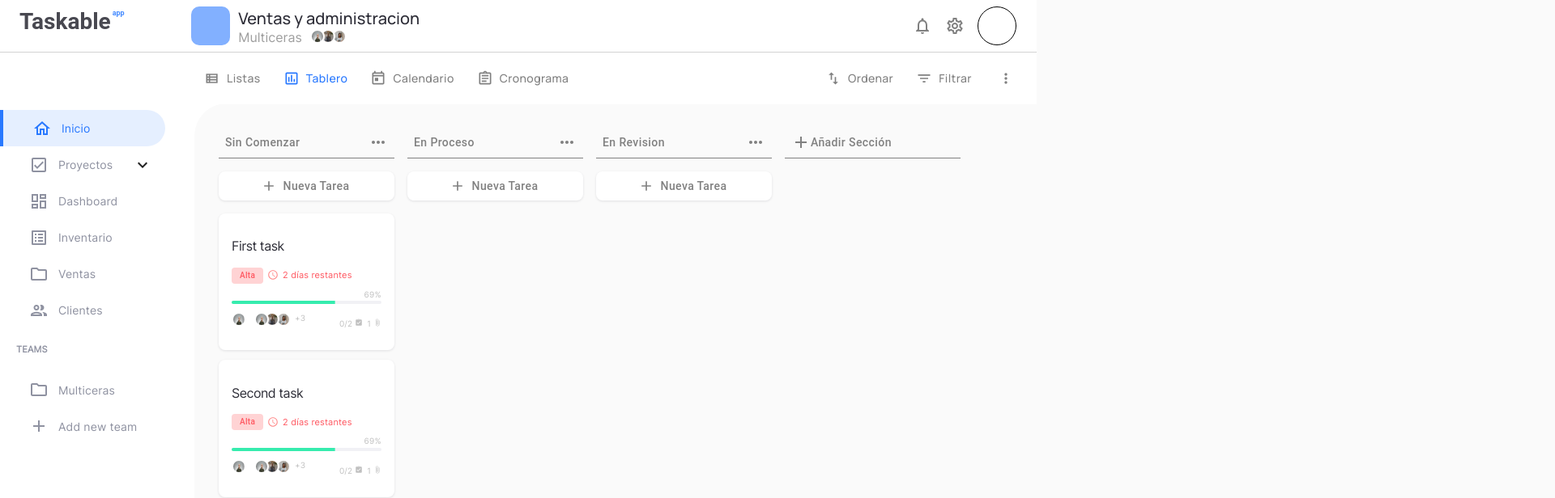
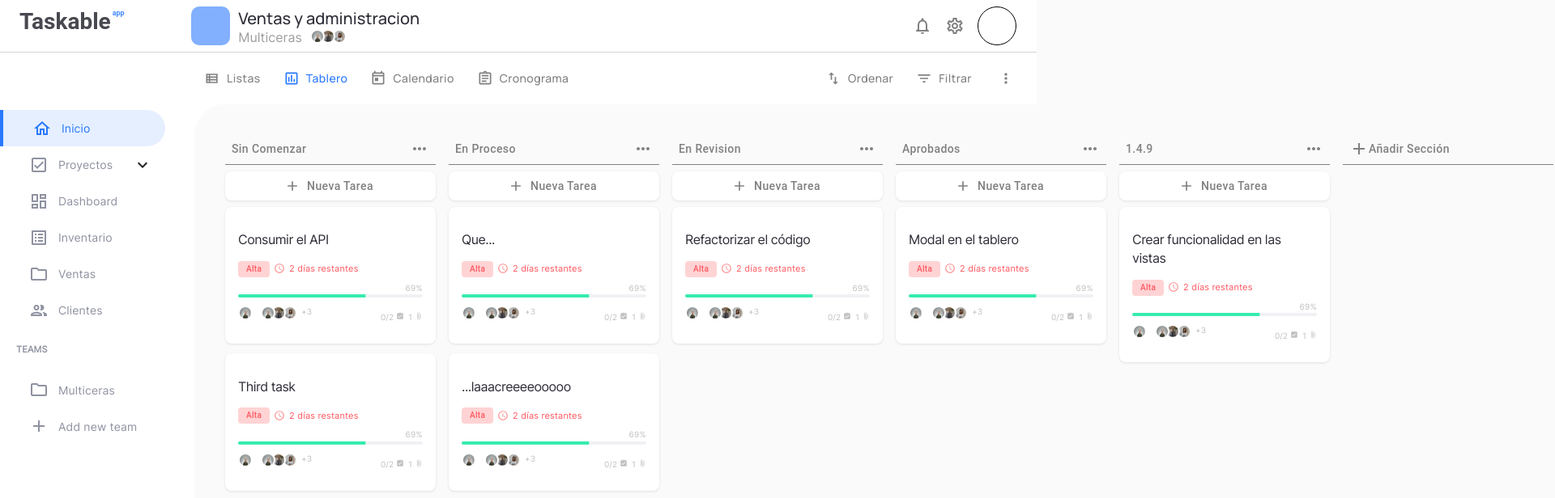
Before and after one commit to AngelP11/taskable, a React (Create React App) app: page /taskable/tablero in a window 1280 px wide. Shown: the top 616 px of the page at 81% size, 1920 px wide, since content can reach past the window. Built offline with nearby package versions, Linux system fonts and the light colour scheme.

Commit message:
scroll horizontal en el tablero

```diff
--- a/src/components/App.js
+++ b/src/components/App.js
@@ -5,7 +5,6 @@ import { BrowserRouter, Route, Switch, Link } from 'react-router-dom'
 import Login from '../pages/Login'
 import Register from '../pages/Register'
 import Password from '../pages/Password'
-import ExpandedList from './ExpandedList'
 import Error from '../pages/Error'
 
 import Tablero from '../pages/Tablero'
@@ -26,7 +25,6 @@ const paraBorrar = () => {
 				<li><Link to="/taskable/password">/taskable/password</Link></li>
 				<li><Link to="/taskable/listas">/taskable/listas</Link></li>
 				<li><Link to="/taskable/tablero">/taskable/tablero</Link></li>
-				<li><Link to="/taskable/expanded-list">/taskable/expanded-list</Link></li>
 				<li><Link to="/taskable/kanban">/taskable/kanban</Link></li>
 			</ul>
 		</>
@@ -42,7 +40,6 @@ export default function App() {
 				<Route path="/taskable/login" component={Login} exact />
 				<Route path="/taskable/password" component={Password} exact />
 				<Route path="/taskable/register" component={Register} exact />
-				<Route path="/taskable/expanded-list" component={ExpandedList} exact />
 
 				<Route path="/taskable/listas" component={Listas} exact />
 				<Route path="/taskable/tablero" component={Tablero} exact />
--- a/src/components/CardTask.js
+++ b/src/components/CardTask.js
@@ -32,7 +32,9 @@ const useStyles = makeStyles((theme) => ({
 		borderRadius: '8px',
 		boxShadow: '0 1px 3px 0 rgba(45, 45, 55, 0.12);',
 		cursor: 'pointer',
-		marginBottom: 12
+		marginBottom: 12,
+		width: 260,
+		margin: 8
 	},
 	icons: {
 		fontSize: '10px',
--- a/src/components/Column.js
+++ b/src/components/Column.js
@@ -35,6 +35,9 @@ const useStyles = makeStyles((theme) => ({
 	},
 	isDraggingOverClass: {
 		backgroundColor: "lightgrey"
+	},
+	m8: {
+		margin: 8
 	}
 }))
 
@@ -62,26 +65,23 @@ export default function Column (props) {
 		<Draggable draggableId={props.column.id} index={props.index}>
 			{(provided) => (
 				<>
-					<Grid
-						container
-						item
-						spacing={2}
-						xs={3}
+					<div
+						style={{ width: 260 }}
 						{...provided.draggableProps}
 						innerRef={provided.innerRef}
 					>
 						{/* Titulo */}
-						<Grid item xs={12}>
+						<div className={ classes.m8 }>
 							<Button className={[ classes.button_column_name ]} {...provided.dragHandleProps}>
 								<span>{props.column.title}</span>
 								<MoreHorizIcon />
 							</Button>
-						</Grid>
+						</div>
 
 						{/* Agregar tarea */}
-						<Grid item xs={12}>
+						<div className={ classes.m8 }>
 							<Button className={[ classes.addTaskBtn ]} startIcon={<Add />}>Nueva Tarea</Button>
-						</Grid>
+						</div>
 
 						{/* Tareas */}
 						<Droppable droppableId={props.column.id} type="task">
@@ -100,7 +100,7 @@ export default function Column (props) {
 								</Grid>
 							)}
 						</Droppable>
-					</Grid>
+					</div>
 
 					<Dialog
 						open={open}
--- a/src/components/Layout.js
+++ b/src/components/Layout.js
@@ -27,7 +27,7 @@ const useStyles = makeStyles((theme) => ({
 	},
 	container: {
 		borderTopLeftRadius: 40,
-		padding: 30,
+		padding: '30px 0px 30px 30px',
 		backgroundColor: '#fafafa',
 	},
 	nested: {
--- a/src/global.css
+++ b/src/global.css
@@ -84,7 +84,8 @@ h6 {
 }
 
 *::-webkit-scrollbar {
-  width: .4em;
+  width: .5em;
+  height: .5em
 }
 *::-webkit-scrollbar-track {
   box-shadow: inset 0 0 6px rgba(0, 0, 0, 0.3);
--- a/src/initial_data.js
+++ b/src/initial_data.js
@@ -1,28 +1,41 @@
 const initialData = {
     tasks: {
-        'task-1': { id: 'task-1', content: "First task" },
-        'task-2': { id: 'task-2', content: "Second task" },
+        'task-1': { id: 'task-1', content: "Consumir el API" },
+        'task-2': { id: 'task-2', content: "Refactorizar el código" },
         'task-3': { id: 'task-3', content: "Third task" },
-        'task-4': { id: 'task-4', content: "Fourth task" },
+        'task-4': { id: 'task-4', content: "Que..." },
+        'task-5': { id: 'task-5', content: "...laaacreeeeooooo" },
+        'task-6': { id: 'task-6', content: "Crear funcionalidad en las vistas" },
+        'task-7': { id: 'task-7', content: "Modal en el tablero" },
     },
     columns: {
         'column-1': {
             id: 'column-1',
             title: 'Sin comenzar',
-            taskIds: ['task-1', 'task-2', 'task-3', 'task-4']
+            taskIds: ['task-1', 'task-3']
         },
         'column-2': {
             id: 'column-2',
             title: 'En proceso',
-            taskIds: []
+            taskIds: ['task-4', 'task-5']
         },
         'column-3': {
             id: 'column-3',
             title: 'En revision',
-            taskIds: []
+            taskIds: ['task-2']
+        },
+        'column-4': {
+            id: 'column-4',
+            title: 'Aprobados',
+            taskIds: ['task-7']
+        },
+        'column-5': {
+            id: 'column-5',
+            title: '1.4.9',
+            taskIds: ['task-6']
         }
     },
-    columnsOrder: ['column-1', 'column-2', 'column-3'],
+    columnsOrder: ['column-1', 'column-2', 'column-3', 'column-4', 'column-5'],
 }
 
 export default initialData
--- a/src/pages/Tablero.js
+++ b/src/pages/Tablero.js
@@ -28,6 +28,11 @@ const useStyles = makeStyles((theme) => ({
 		display: 'flex',
 		justifyContent: 'space-between'
 	},
+	divContainer: {
+		width: '100%',
+		display: 'flex',
+		justifyContent: 'flex-start'
+	}
 }))
 
 export default function Tablero(){
@@ -113,12 +118,10 @@ export default function Tablero(){
 		<Layout>
 
 			<DragDropContext onDragEnd={onDragEnd}>
-				<Droppable droppableId="all-columns" direction="horizontal" type="column">
+				<Droppable droppableId="all-columns" direction="horizontal" type="column" >
 					{(provided) => (
-						<Grid
-							container
-							spacing={2}
-							alignItems="flex-start"
+						<div
+							className={ classes.divContainer }
 							{...provided.droppableProps}
 							innerRef={provided.innerRef}
 						>
@@ -129,16 +132,16 @@ export default function Tablero(){
 								return <Column key={column.id} column={column} tasks={tasks} index={index} />
 							})}
 							{provided.placeholder}
-							<Grid item container xs={3} spacing={2}>
-								<Grid item xs={12}>
+							<div style={{ width: 260, margin: 8 }}>
+								<div style={{ width: '100%' }}>
 									<Button className={[ classes.button_column_name ]}>
 										<div style={{ display:'flex', justifyContent: 'flex-start' }}>
 											<Add /> Añadir sección
 										</div>
 									</Button>
-								</Grid>
-							</Grid>
-						</Grid>
+								</div>
+							</div>
+						</div>
 					)}
 				</Droppable>
 			</DragDropContext>
```
